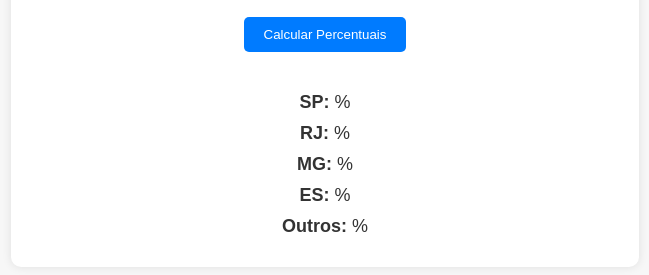
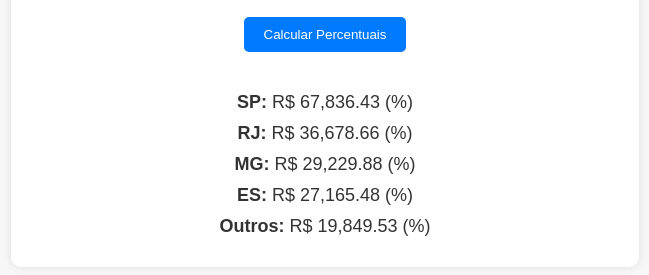
Before and after one commit to thiag0ferreira/Calcula-percentual, a plain HTML site: page index.html in a window 1280 px wide. Shown: the part 307-582 px from the top of the page, without its empty margins (315-964 px from the left). Drawn offline with Linux system fonts and the light colour scheme.

Commit message:
adicionando informativo

```diff
--- a/index.html
+++ b/index.html
@@ -11,11 +11,11 @@
         <h1>Percentual de Faturamento por Estado</h1>
         <button onclick="calculatePercentages()">Calcular Percentuais</button>
         <div id="result">
-            <p><strong>SP:</strong> <span id="spPercent"></span>%</p>
-            <p><strong>RJ:</strong> <span id="rjPercent"></span>%</p>
-            <p><strong>MG:</strong> <span id="mgPercent"></span>%</p>
-            <p><strong>ES:</strong> <span id="esPercent"></span>%</p>
-            <p><strong>Outros:</strong> <span id="outrosPercent"></span>%</p>
+            <p><strong>SP:</strong> R$ 67,836.43 (<span id="spPercent"></span>%)</p>
+            <p><strong>RJ:</strong> R$ 36,678.66 (<span id="rjPercent"></span>%)</p>
+            <p><strong>MG:</strong> R$ 29,229.88 (<span id="mgPercent"></span>%)</p>
+            <p><strong>ES:</strong> R$ 27,165.48 (<span id="esPercent"></span>%)</p>
+            <p><strong>Outros:</strong> R$ 19,849.53 (<span id="outrosPercent"></span>%)</p>
         </div>
     </div>
     <script src="script.js"></script>
```
